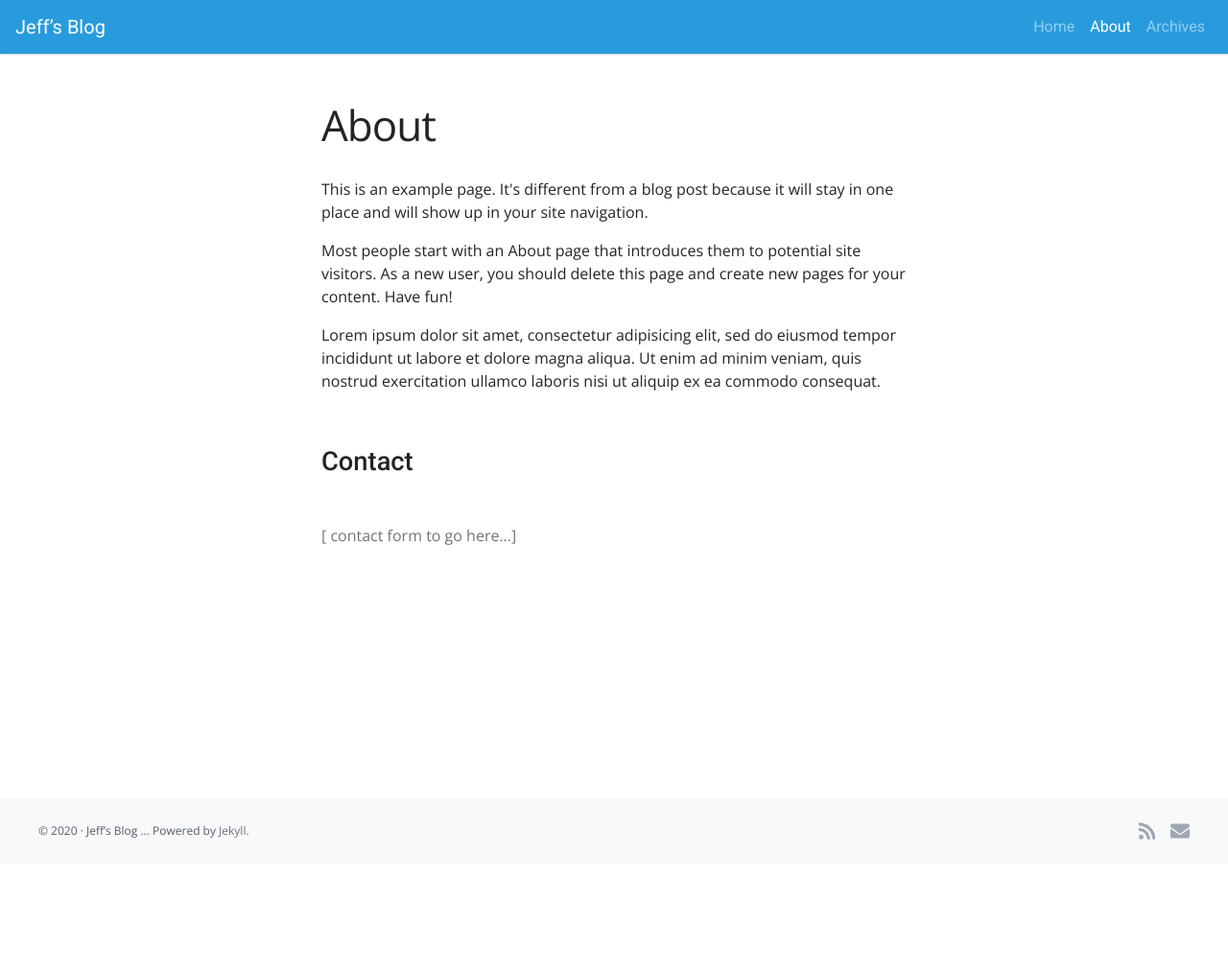
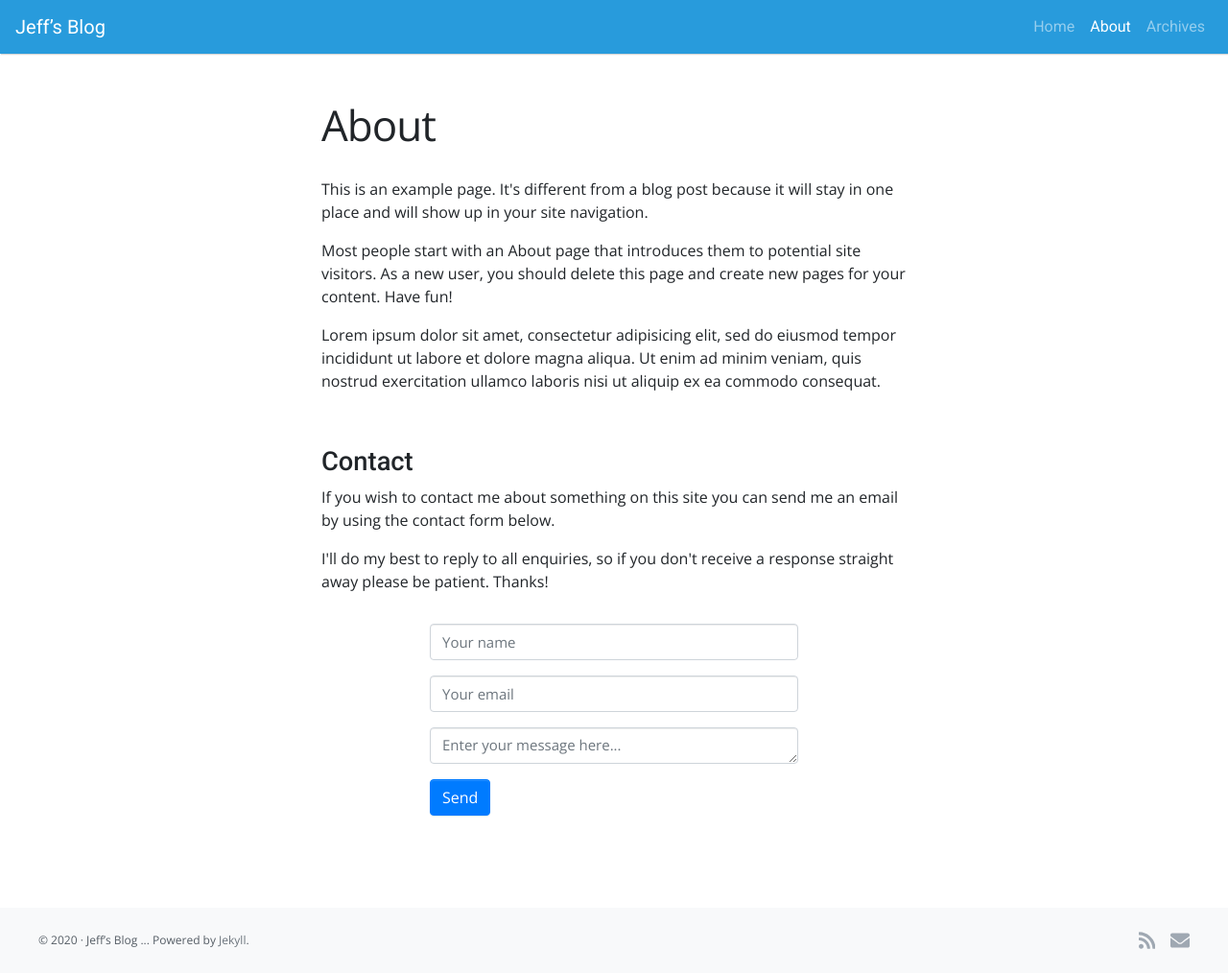
Before and after one commit to jefx07/jefx07.github.io, a Jekyll site: the page built from about.html, in a window 1280 px wide. Shown: the whole page at 96% size. Built offline with Jekyll 4.4.1, drawn with Linux system fonts in a browser that asks for light colours; before the commit the page ends 900 px from its top, so only the background shows below that.

Commit message:
Contact form test

```diff
--- a/about.html
+++ b/about.html
@@ -20,11 +20,11 @@ content. Have fun!</p>
 <p>&nbsp;</p>
 
 <h3 id="contact">Contact</h3>
-<p>&nbsp;</p>
+<!-- <p>&nbsp;</p>
 <p class="text-muted">[ contact form to go here...]</p>
 <div style="width:auto; height:180px"></div>
+-->
 
-{% comment %}
 <p>If you wish to contact me about something on this site you can send me an
 email by using the contact form below.</p>
 
@@ -52,4 +52,3 @@ straight away please be patient. Thanks!</p>
 
   <button class="btn btn-primary" type="submit">Send</button>
 </form>
-{% endcomment %}
```
